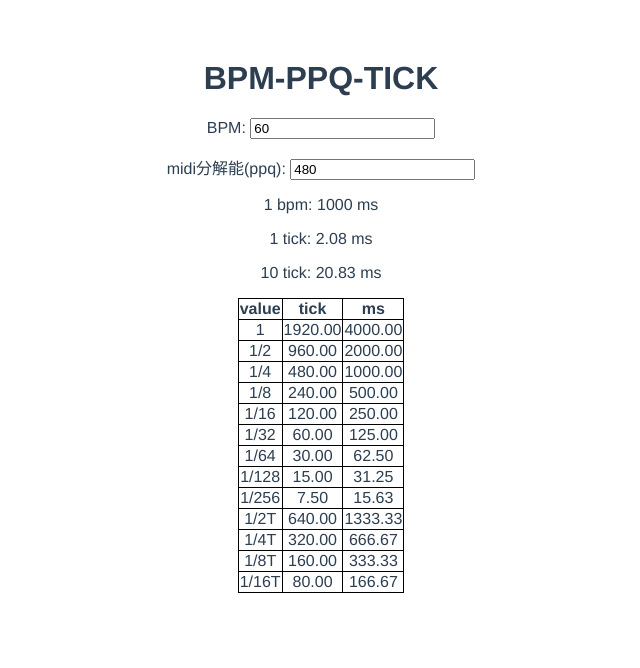
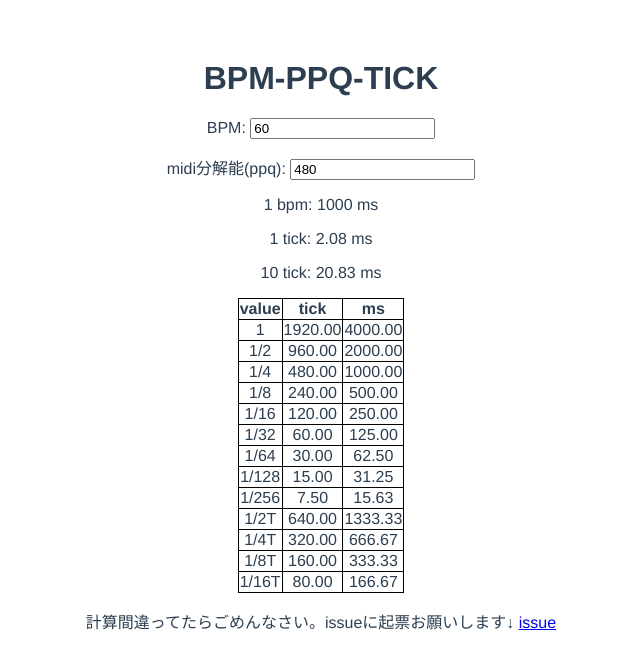
Before and after one commit to modeverv/bpm_ppq_tick, a Vue app: page / in a window 1280 px wide. Shown: the top 668 px of the page, without its empty margins (319-959 px from the left). Built offline with nearby package versions, Linux system fonts and the light colour scheme.

Commit message:
2023-03-12 23:54:05

```diff
--- a/src/App.vue
+++ b/src/App.vue
@@ -22,6 +22,10 @@
         </tr>
       </table>
     </div>
+    <p>
+      計算間違ってたらごめんなさい。issueに起票お願いします↓
+      <a href="https://github.com/modeverv/bpm_ppq_tick/issues">issue</a>
+    </p>
   </div>
 </template>
 
```
